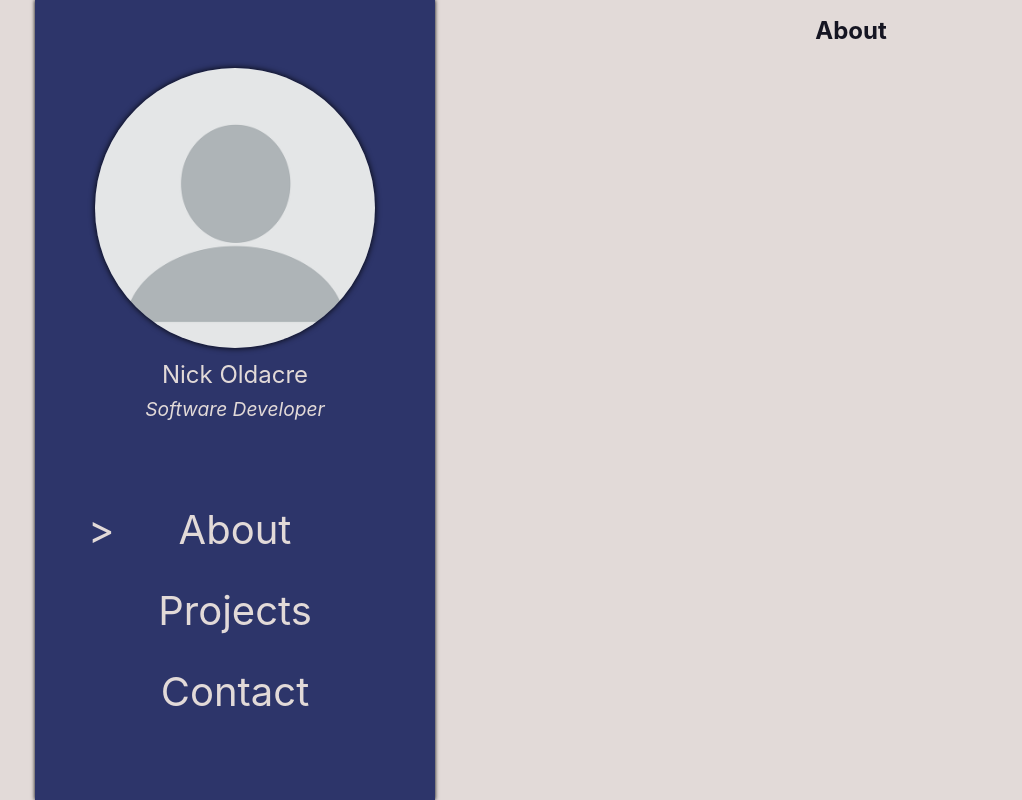
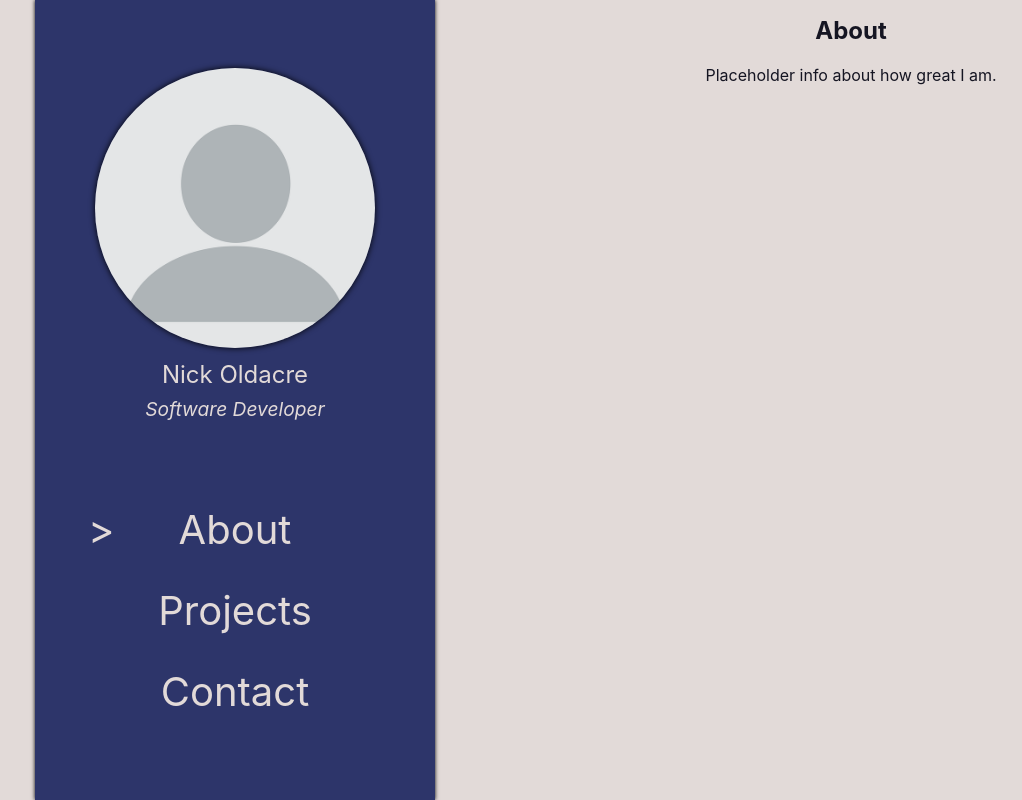
Before and after one commit to blueca/blueca.github.io, a Svelte app: page / in a window 1280 px wide. Shown: the whole page, without its empty margins (13-1035 px from the left). Built offline with nearby package versions, Linux system fonts and the light colour scheme.

Commit message:
placeholder text in About

```diff
--- a/src/components/About.svelte
+++ b/src/components/About.svelte
@@ -11,4 +11,7 @@
 
 <section id="about">
   <h2>About</h2>
+  <p>
+    Placeholder info about how great I am.
+  </p>
 </section>
```
